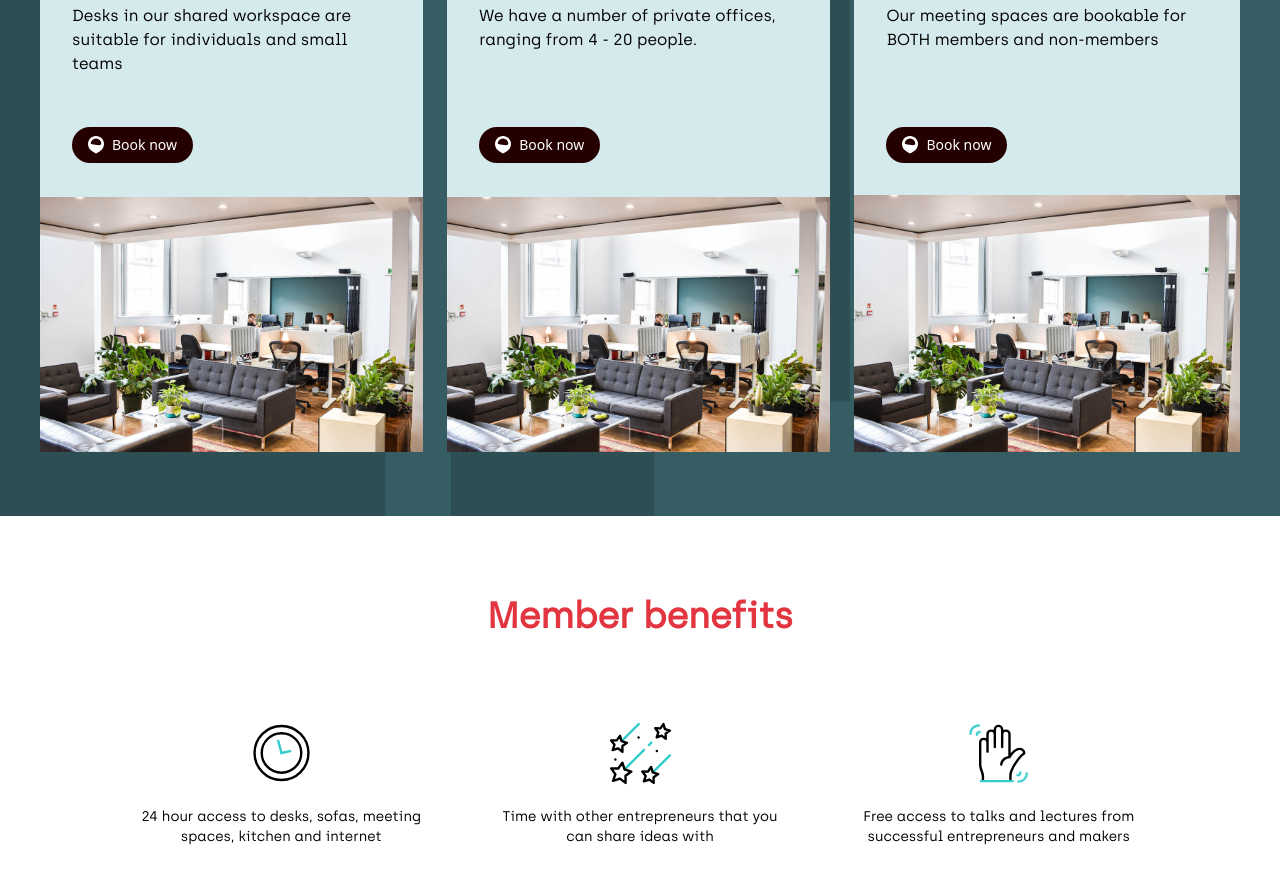
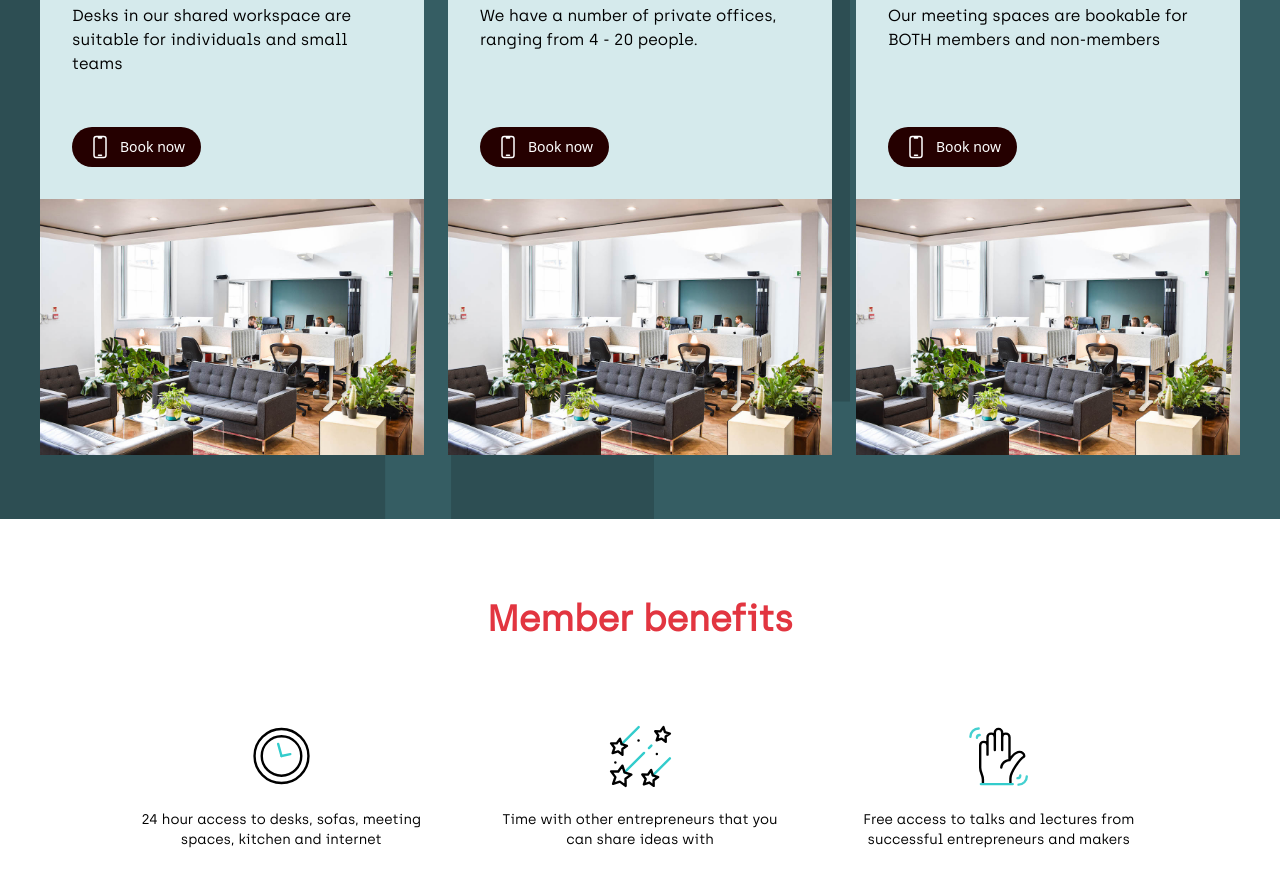
Before and after one commit to propellerexmouth/propellerexmouth.co.uk, a Next.js app: page / in a window 1280 px wide. Shown: the part 1340-2227 px from the top of the page. Built offline with nearby package versions, Linux system fonts and the light colour scheme.

Commit message:
update buttons

```diff
--- a/app/community/page.tsx
+++ b/app/community/page.tsx
@@ -91,9 +91,6 @@ const CommunityPage = () => {
           </div>
           <div className="block aspect-video w-[200px] min-w-[15%] h-auto mx-4 border border-grey-20 p-4">
             <Image src="/images/radiance.png" alt="App screenshot" width="200" height="200" className="object-contain h-full w-full" loading="lazy"/>
-          </div>
-          <div className="block aspect-video w-[200px] min-w-[15%] h-auto mx-4 border border-grey-20 p-4">
-            <Image src="/images/Simplyvideo.png" alt="App screenshot" width="200" height="200" className="object-contain h-full w-full" loading="lazy"/>
           </div>
           <div className="block aspect-video w-[200px] min-w-[15%] h-auto mx-4 border border-grey-20 p-4">
             <Image src="/images/tvav.png" alt="App screenshot" width="200" height="200" className="object-contain h-full w-full" loading="lazy"/>
--- /dev/null
+++ b/app/components/AppButton.tsx
@@ -0,0 +1,14 @@
+import React from "react";
+
+const AppButton = ({ url, className, target }: { url?: string; className: string; target: string }) => {
+  return (
+    <a href={url} target={target} className={`ordaloca-btn ${className}`}>
+      <svg xmlns="http://www.w3.org/2000/svg" fill="none" viewBox="0 0 24 24" strokeWidth={1.5} stroke="currentColor" className="w-6 h-6">
+        <path strokeLinecap="round" strokeLinejoin="round" d="M10.5 1.5H8.25A2.25 2.25 0 0 0 6 3.75v16.5a2.25 2.25 0 0 0 2.25 2.25h7.5A2.25 2.25 0 0 0 18 20.25V3.75a2.25 2.25 0 0 0-2.25-2.25H13.5m-3 0V3h3V1.5m-3 0h3m-3 18.75h3" />
+      </svg>
+      <span className="ordaloca-btn-txt">Book now</span>
+    </a>
+  );
+};
+
+export default AppButton;
--- a/app/components/SpacesCard.tsx
+++ b/app/components/SpacesCard.tsx
@@ -1,7 +1,7 @@
-import Link from "next/link";
+
 import Image from "next/image";
 import { TickIcon } from "./Icons";
-import OrdalocaBtn from "../components/OrdalocaBtn";
+import AppButton from "./AppButton";
 
 type ImageProp = {
     src: string;
@@ -10,7 +10,7 @@ type ImageProp = {
     width: number;
 }
 
-const SpacesCard = ({ className = '', title, content, href, isAvailable = false, image }: { className?: string; title: string; content: string; href: string; isAvailable?: boolean; image: ImageProp; }) => {
+const SpacesCard = ({ className = '', title, content, href, isAvailable = false, image, btnTarget }: { className?: string; title: string; content: string; href: string; isAvailable?: boolean; image: ImageProp; btnTarget: string }) => {
     return (
       <>
         <div className={`bg-secondary-100 w-full relative flex flex-col md:items-stretch md:flex-row-reverse lg:flex-col ${className}`}>
@@ -20,7 +20,7 @@ const SpacesCard = ({ className = '', title, content, href, isAvailable = false,
                 {/* <Link href={href} className="text-primary-900 underline mt-auto">
                     Find out more
                 </Link> */}
-                <OrdalocaBtn className="mt-2 w-fit" url={href}/>
+                <AppButton className="mt-2 w-fit" url={href} target={btnTarget}/>
             </div>
             <div className="w-full md:max-w-[33.333%] lg:max-w-none">
                 <Image {...image} className="w-full h-full object-cover lg:h-auto lg:object-fill" alt="placeholder"/>
--- a/app/components/SpacesSection.tsx
+++ b/app/components/SpacesSection.tsx
@@ -20,7 +20,8 @@ const SpacesSection = ({ title, content }: { title?: string; content?: string; }
                             }}
                             title="Co-working"
                             content="Desks in our shared workspace are suitable for individuals and small teams"
-                            href="https://orda.to/5-1"
+                            href="https://desks.propellerexmouth.app"
+                            btnTarget="_blank"
                         />
                         <SpacesCard
                             image={{
@@ -31,7 +32,8 @@ const SpacesSection = ({ title, content }: { title?: string; content?: string; }
                             }}
                             title="Offices"
                             content="We have a number of private offices, ranging from 4 - 20 people."
-                            href="https://orda.to/401?ref=ordaloca_btn"
+                            href="/contact"
+                            btnTarget="_self"
                         />
                         <SpacesCard
                             image={{
@@ -42,7 +44,8 @@ const SpacesSection = ({ title, content }: { title?: string; content?: string; }
                             }}
                             title="Meeting Spaces"
                             content="Our meeting spaces are bookable for BOTH members and non-members"
-                            href="https://orda.to/401?ref=ordaloca_btn"
+                            href="https://rooms.propellerexmouth.app"
+                            btnTarget="_blank"
                         />
                     </div>
                 </div>
--- a/app/spaces/page.tsx
+++ b/app/spaces/page.tsx
@@ -10,6 +10,7 @@ import "../../public/css/swiper.css";
 import 'swiper/css';
 import { register } from 'swiper/element/bundle';
 import { SwiperRef } from "@/types/swiper";
+import AppButton from "../components/AppButton";
 
 register();
 
@@ -79,7 +80,7 @@ const SpacesPage = () => {
                       <p className="text-xl">
                         £264 per month*
                       </p>
-                      <OrdalocaBtn className="mt-8" url="https://orda.to/5-5"/>
+                      <AppButton className="mt-8" url="https://desks.propellerexmouth.app" target="_blank"/>
                     </div>
                     <div className="w-full md:w-[48%] my-4 md:my-0 border-2 text-center border-white p-8">
                       <p className="mb-4 text-lg font-bold text-primary-900">
@@ -88,7 +89,7 @@ const SpacesPage = () => {
                       <p className="text-xl">
                         £18 per day*
                       </p>
-                      <OrdalocaBtn className="mt-8" url="https://orda.to/5-1"/>
+                      <AppButton className="mt-8" url="https://desks.propellerexmouth.app" target="_blank"/>
                     </div>
                   </div>
                   <a className="underline text-primary-900" href="/contact">Get in touch</a>
@@ -155,7 +156,7 @@ const SpacesPage = () => {
                       <p className="text-xl">
                         from £30*
                       </p>
-                      <OrdalocaBtn className="mt-8" url="https://orda.to/5-3"/>
+                      <AppButton className="mt-8" url="https://rooms.propellerexmouth.app" target="_blank"/>
                     </div>
                     <div className="w-full md:w-[48%] my-4 md:my-0 border-2 text-center border-white p-8">
                       <p className="mb-4 text-lg font-bold text-primary-900">
@@ -164,7 +165,7 @@ const SpacesPage = () => {
                       <p className="text-xl">
                         from £114*
                       </p>
-                      <OrdalocaBtn className="mt-8" url="https://orda.to/5-3"/>
+                      <AppButton className="mt-8" url="https://rooms.propellerexmouth.app" target="_blank"/>
                     </div>
                   </div>
                   <a className="underline text-primary-900" href="/contact">Get in touch</a>
```
Also changed, not shown: 1 other file (tests, documents, lock files or other folders).
